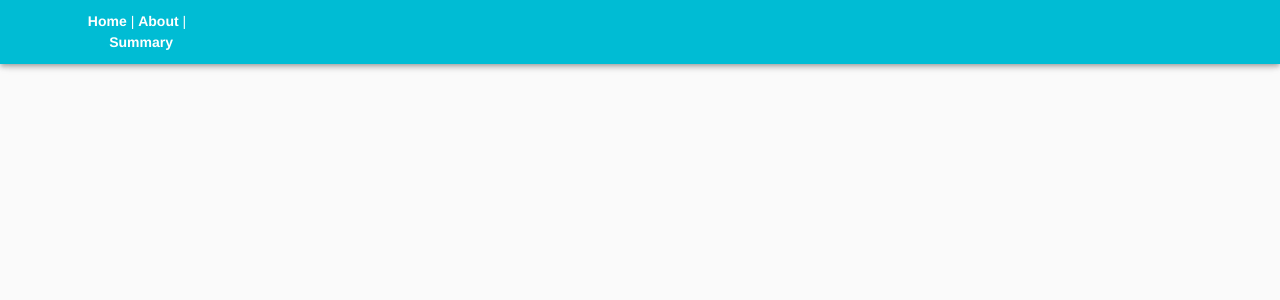
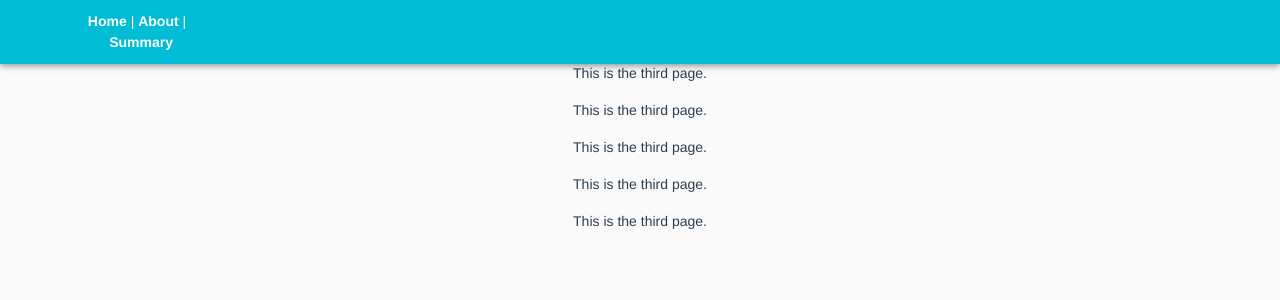
Before and after one commit to jamesdesigns/james-final-vue, a Vue app: page /#/summary in a window 1280 px wide. Shown: the top 300 px of the page. Built offline with nearby package versions, Linux system fonts and the light colour scheme.

Commit message:
Add all changes to application

```diff
--- a/public/index.html
+++ b/public/index.html
@@ -8,6 +8,7 @@
     <title>james-final-vue</title>
     <link rel="stylesheet" href="https://fonts.googleapis.com/css?family=Roboto:100,300,400,500,700,900">
     <link rel="stylesheet" href="https://cdn.materialdesignicons.com/2.5.94/css/materialdesignicons.min.css">
+    <link rel="stylesheet" href="https://cdnjs.cloudflare.com/ajax/libs/animate.css/3.7.0/animate.min.css">
   </head>
   <body>
     <noscript>
--- a/src/App.vue
+++ b/src/App.vue
@@ -2,24 +2,18 @@
   <div id="app">
     <v-app>
      <v-toolbar color="cyan" dark app clipped-left>
-      <div id="nav">
-     <router-link to="/">Home</router-link> |
-      <router-link to="/about">About</router-link> |
-      <router-link to="/summary">Summary</router-link>
-    </div>
+        <div id="nav">
+          <router-link to="/">Home</router-link> |
+          <router-link to="/about">About</router-link> |
+          <router-link to="/summary">Summary</router-link>
+      </div>
     </v-toolbar>
     <router-view/>
     </v-app>
   </div>
 </template>
 <script>
-export default {
-  data() {
-    return {
-      drawer: null,
-    }
-  }
-}
+
 </script>
 
 <style>
--- a/src/router.js
+++ b/src/router.js
@@ -23,7 +23,7 @@ export default new Router({
         import(/* webpackChunkName: "about" */ "./views/About.vue")
     },
     {
-      path: "/",
+      path: "/summary",
       name: "summary",
       component: Summary
     }
--- a/src/views/About.vue
+++ b/src/views/About.vue
@@ -1,6 +1,11 @@
 <template>
   <div class="about">
-
+    <h1>Hello World!</h1>
+<p>This is a sentence.</p>
+<p>This is a sentence.</p>
+<p>This is a sentence.</p>
+<p>This is a sentence.</p>
+<p>This is a sentence.</p>
   </div>
 </template>
 <script>
--- a/src/views/Summary.vue
+++ b/src/views/Summary.vue
@@ -1,11 +1,11 @@
 <template>
 <div>
 <h1>Hello World!</h1>
-<p>This is a sentence.</p>
-<p>This is a sentence.</p>
-<p>This is a sentence.</p>
-<p>This is a sentence.</p>
-<p>This is a sentence.</p>
+<p>This is the third page.</p>
+<p>This is the third page.</p>
+<p>This is the third page.</p>
+<p>This is the third page.</p>
+<p>This is the third page.</p>
 </div>
 </template>
 <script>
```
